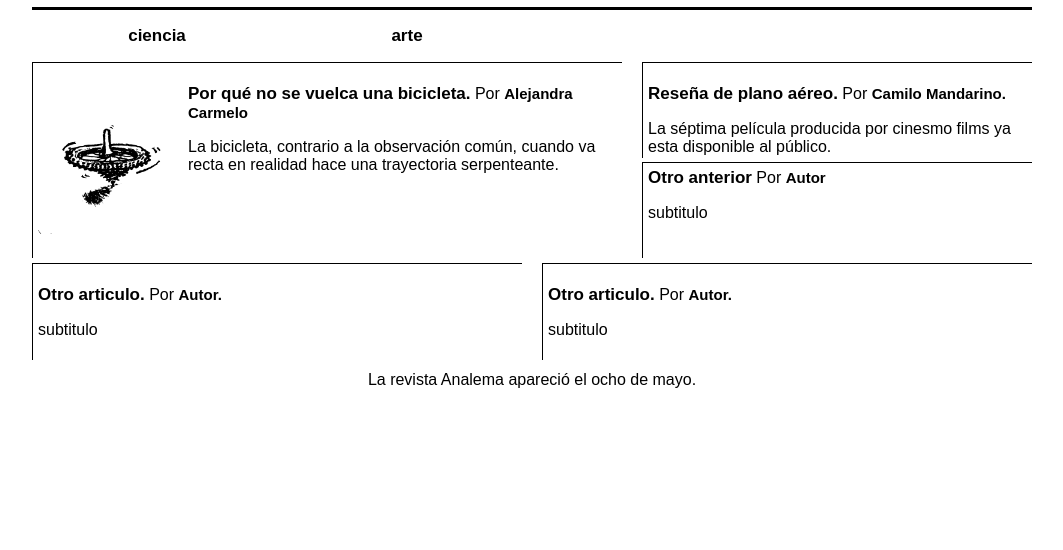
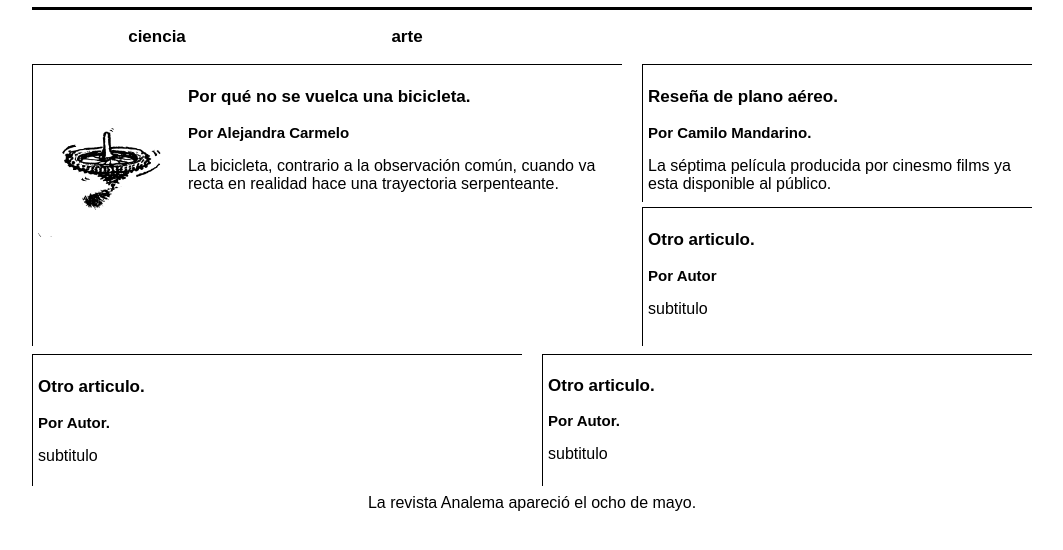
Before and after one commit to neocentrica/revista-analema, a plain HTML site: page index.html in a window 1280 px wide. Shown: the part 114-664 px from the top of the page, without its empty margins (108-1171 px from the left). Drawn offline with Linux system fonts and the light colour scheme.

Commit message:
Update index.html

```diff
--- a/index.html
+++ b/index.html
@@ -24,43 +24,48 @@
 </header>
 
 <nav>
-    <p><a class="articulo" href="sci.html" id="sci">ciencia</a></p> <p><a class="articulo" href="art.html" id="art">arte</a></p>
+    <p class="articulo"><a href="sci.html" id="sci">ciencia</a></p>
+    <p class="articulo"><a href="art.html" id="art">arte</a></p>
     </nav>
 
 <main>
 <div id="newer">
-            <div id="pqvb" class="principal">
-            <p><a class="articulo" href="articulos/sci/pqvb.html"><img class="img" src="img/tromposinfondo.png" alt="giróscopio">Por qué no se vuelca una bicicleta.</a> Por <a class="autor" href="autores/ac.html">Alejandra Carmelo</a></p>
-            <p>La bicicleta, contrario a la observación común, cuando va recta en realidad hace una trayectoria serpenteante.</p>
+        <div id="pqvb" class="principal">
+            <p class="articulo"><a href="articulos/sci/pqvb.html"><img class="img" src="img/tromposinfondo.png" alt="giróscopio">Por qué no se vuelca una bicicleta.</a></p>
+            <p class="autor">Por <a href="autores/ac.html">Alejandra Carmelo</a></p>
+            <p class="subtitulo">La bicicleta, contrario a la observación común, cuando va recta en realidad hace una trayectoria serpenteante.</p>
         </div>
+
         <div id="rpa" class="seg">
-            <p><a class="articulo" href="articulos/art/rpa.html">Reseña de plano aéreo.</a> Por <a class="autor" href="autores/cm.html">Camilo Mandarino.</a></p>
-            <p>La séptima película producida por cinesmo films ya esta disponible al público.</p>
+            <p class="articulo"><a href="articulos/art/rpa.html">Reseña de plano aéreo.</a></p>
+            <p class="autor">Por <a href="autores/cm.html">Camilo Mandarino.</a></p>
+            <p class="subtitulo">La séptima película producida por cinesmo films ya esta disponible al público.</p>
         </div>
 
         <div id="anterior" class="ter">
-        <a class="articulo" href="">Otro anterior</a> Por <a class="autor" href="autores/">Autor</a>
-        <p>subtitulo</p>
+            <p class="articulo"><a href="">Otro articulo.</a></p>
+            <p class="autor">Por <a href="autores/">Autor</a></p>
+            <p class="subtitulo">subtitulo</p>
         </div>
     </div>
 
 <div id="older">
     <div>
-    <p><a class="articulo" href="articulos/">Otro articulo.</a> Por <a class="autor" href="autores/">Autor.</a></p>
-    <p>subtitulo</p>
+        <p class="articulo"><a href="articulos/">Otro articulo.</a></p>
+        <p class="autor">Por <a href="autores/">Autor.</a></p>
+        <p class="subtitulo">subtitulo</p>
     </div>
 
     <div>
-    <p><a class="articulo" href="articulos/">Otro articulo.</a> Por <a class="autor" href="autores/">Autor.</a></p>
-    <p>subtitulo</p>
+        <p><a class="articulo" href="articulos/">Otro articulo.</a></p>
+        <p class="autor">Por <a href="autores/">Autor.</a></p>
+        <p class="subtitulo">subtitulo</p>
     </div>
 
 </div>
 
 
 </main>
-
-
 
 <footer><p>La revista Analema apareció el ocho de mayo.</p></footer>
 
```
